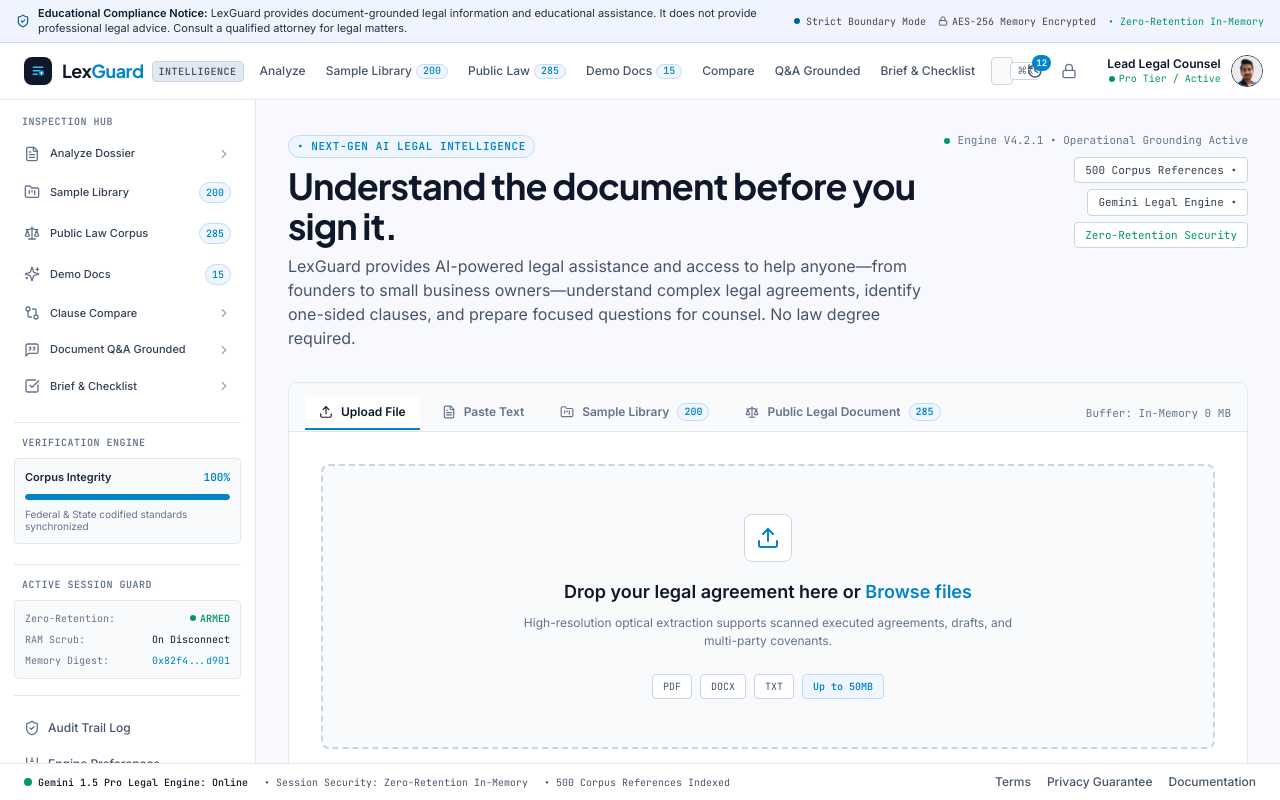
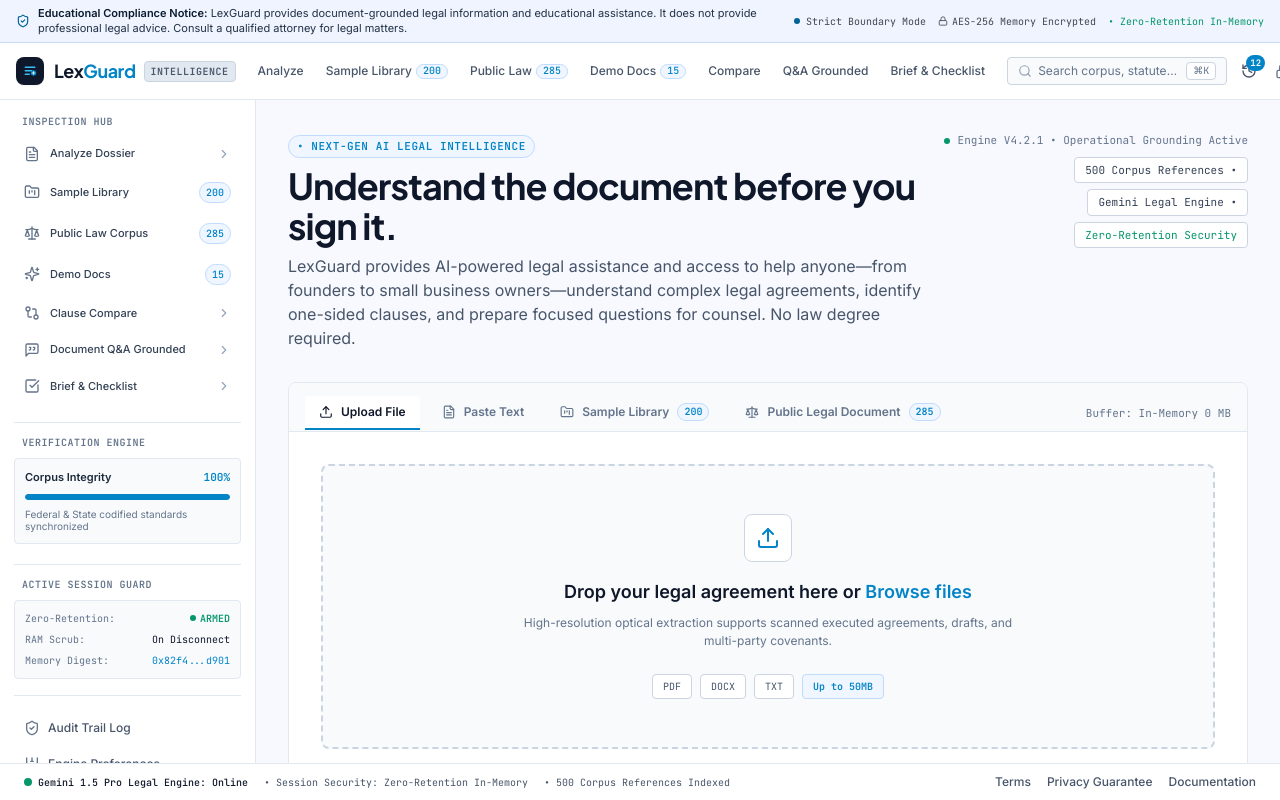
Before and after one commit to ayus1234/LexGuard, a Next.js app: page / in a window 1280 px wide. Built offline with nearby package versions, Linux system fonts and the light colour scheme.

Commit message:
fix(header): Protect search field minimum width while optimizing space

```diff
--- a/src/components/layout/TopNavbar.tsx
+++ b/src/components/layout/TopNavbar.tsx
@@ -67,9 +67,9 @@
 
   return (
     <header className="bg-white border-b border-[#E2E8F0] sticky top-0 z-40">
-      <div className="max-w-[1680px] mx-auto px-4 sm:px-6 h-14 flex items-center justify-between gap-2">
+      <div className="max-w-[1680px] mx-auto px-3 sm:px-4 h-14 flex items-center justify-between gap-2 xl:gap-3">
         {/* Left: Mobile Toggle & Brand Logo */}
-        <div className="flex items-center gap-3 shrink-0">
+        <div className="flex items-center gap-2 shrink-0">
           {onToggleSidebar && (
             <button
               onClick={onToggleSidebar}
@@ -84,14 +84,14 @@
         </div>
 
         {/* Center: Main Navigation Tabs */}
-        <nav aria-label="Main Navigation" className="hidden xl:flex items-center gap-1 shrink-0">
+        <nav aria-label="Main Navigation" className="hidden xl:flex items-center gap-0.5 shrink-0">
           {navItems.map((item) => {
             const isActive = pathname === item.href;
             return (
               <Link
                 key={item.href}
                 href={item.href}
-                className={`px-2 py-1.5 rounded text-xs font-medium transition-all flex items-center gap-1 whitespace-nowrap ${
+                className={`px-2 xl:px-2.5 py-1.5 rounded text-xs font-medium transition-all flex items-center gap-1 whitespace-nowrap ${
                   isActive
                     ? 'bg-[#0F172A] text-white shadow-sm font-semibold'
                     : 'text-[#475569] hover:text-[#0F172A] hover:bg-[#F1F5F9]'
@@ -115,16 +115,16 @@
         </nav>
 
         {/* Right: Search, Actions, Profile */}
-        <div className="flex items-center gap-2 min-w-0 shrink">
-          {/* Quick Search Trigger */}
+        <div className="flex items-center gap-2 shrink min-w-0">
+          {/* Quick Search Trigger - Protected minimum width */}
           <button
             onClick={onOpenCommandPalette}
-            className="hidden md:flex items-center gap-2 bg-[#F8FAFC] hover:bg-[#F1F5F9] border border-[#CBD5E1] rounded px-2.5 py-1 text-xs text-[#64748B] transition-colors w-32 lg:w-40 xl:w-48 justify-between min-w-0"
+            className="hidden md:flex items-center gap-2 bg-[#F8FAFC] hover:bg-[#F1F5F9] border border-[#CBD5E1] rounded px-2.5 py-1 text-xs text-[#64748B] transition-colors min-w-[220px] w-[240px] xl:w-[280px] justify-between shrink"
             aria-label="Search corpus"
           >
             <span className="flex items-center gap-1.5 truncate min-w-0">
               <Search className="w-3.5 h-3.5 text-[#94A3B8] shrink-0" aria-hidden="true" />
-              <span className="truncate">Search corpus...</span>
+              <span className="truncate">Search corpus, statutes...</span>
             </span>
             <kbd className="font-mono text-[10px] bg-white border border-[#CBD5E1] text-[#64748B] px-1.5 py-0.2 rounded shadow-2xs shrink-0">
               ⌘K
```
